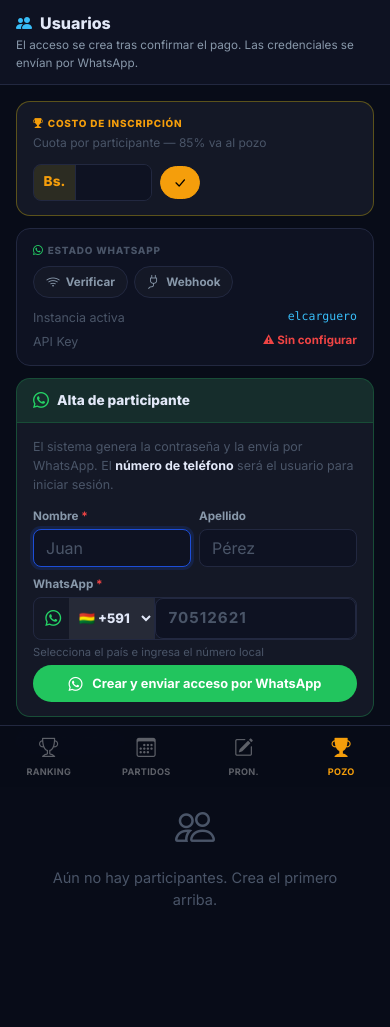
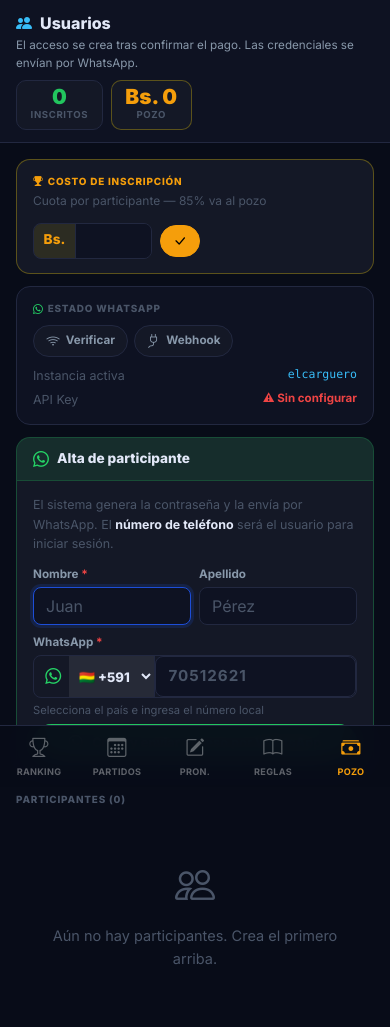
Before and after one commit to crismarbiker/mipolla, a Django app: page /admin/usuarios/ in a window 390 px wide. Shown: the part 57-1084 px from the top of the page. Run offline with Django 5.2, Linux system fonts and the light colour scheme; a user stored in the database is signed in; tables that the repository leaves empty hold one stand-in row (values such as "Sample post"); grey boxes marked "Sample" are stand-in pictures.

Commit message:
feat: reglas in mobile nav + admin shows inscritos and pool amount

```diff
--- a/polla/views.py
+++ b/polla/views.py
@@ -538,11 +538,20 @@ def admin_usuarios(request):
             return redirect('polla:admin_usuarios')
 
     from django.conf import settings as djsettings
+    from decimal import Decimal
     usuarios = User.objects.filter(is_staff=False).select_related('perfil').order_by('last_name', 'first_name')
     torneo_cfg = TorneoConfig.get()
+    # Count active participants with valid phone (for pozo)
+    inscritos = User.objects.filter(
+        is_active=True, is_staff=False,
+        perfil__telefono__regex=r'^\d{7,15}$',
+    ).count()
+    total_pozo = torneo_cfg.cuota * Decimal('0.85') * inscritos
     return render(request, 'polla/admin_usuarios.html', {
         'usuarios': usuarios,
         'cuota_actual': torneo_cfg.cuota,
+        'inscritos': inscritos,
+        'total_pozo': total_pozo,
         'wa_url':      getattr(djsettings, 'EVOLUTION_API_URL',  'http://elcarguero_evolution:8080'),
         'wa_instance': getattr(djsettings, 'EVOLUTION_INSTANCE', 'elcarguero'),
         'wa_key_ok':   bool(getattr(djsettings, 'EVOLUTION_API_KEY', '')),
--- a/templates/base.html
+++ b/templates/base.html
@@ -126,10 +126,12 @@
   <a href="{% url 'polla:pronosticos' %}" class="{% if request.resolver_match.url_name == 'pronosticos' %}active{% endif %}">
     <i class="bi bi-pencil-square"></i>Pron.
   </a>
-  <!-- Gran Pozo as 4th tab (gold color) -->
+  <a href="{% url 'polla:reglas' %}" class="{% if request.resolver_match.url_name == 'reglas' %}active{% endif %}">
+    <i class="bi bi-book{% if request.resolver_match.url_name == 'reglas' %}-fill{% endif %}"></i>Reglas
+  </a>
   <a href="{% url 'polla:gran_pozo' %}" class="{% if request.resolver_match.url_name == 'gran_pozo' %}active{% endif %}"
-     style="color:#F59E0B;">
-    <i class="bi bi-trophy-fill"></i>Pozo
+     style="{% if request.resolver_match.url_name != 'gran_pozo' %}color:#F59E0B;{% endif %}">
+    <i class="bi bi-cash-stack"></i>Pozo
   </a>
 </nav>
 
--- a/templates/polla/admin_usuarios.html
+++ b/templates/polla/admin_usuarios.html
@@ -3,8 +3,23 @@
 
 {% block content %}
 <div class="page-header">
-  <h1 class="page-title"><i class="bi bi-people-fill me-2" style="color:var(--info);"></i>Usuarios</h1>
-  <p class="page-sub">El acceso se crea tras confirmar el pago. Las credenciales se envían por WhatsApp.</p>
+  <div style="display:flex;align-items:flex-start;justify-content:space-between;flex-wrap:wrap;gap:.5rem;">
+    <div>
+      <h1 class="page-title"><i class="bi bi-people-fill me-2" style="color:var(--info);"></i>Usuarios</h1>
+      <p class="page-sub">El acceso se crea tras confirmar el pago. Las credenciales se envían por WhatsApp.</p>
+    </div>
+    <!-- Inscriptos summary -->
+    <div style="display:flex;gap:.5rem;flex-wrap:wrap;">
+      <div style="background:var(--card);border:1px solid var(--border);border-radius:10px;padding:.4rem .85rem;text-align:center;">
+        <div style="font-size:1.3rem;font-weight:900;color:var(--green);line-height:1;">{{ inscritos }}</div>
+        <div style="font-size:.6rem;font-weight:700;text-transform:uppercase;letter-spacing:.6px;color:var(--muted);">inscritos</div>
+      </div>
+      <div style="background:var(--card);border:1px solid rgba(255,215,0,.3);border-radius:10px;padding:.4rem .85rem;text-align:center;">
+        <div style="font-size:1.3rem;font-weight:900;color:var(--gold);line-height:1;">Bs. {{ total_pozo|floatformat:0 }}</div>
+        <div style="font-size:.6rem;font-weight:700;text-transform:uppercase;letter-spacing:.6px;color:var(--muted);">pozo</div>
+      </div>
+    </div>
+  </div>
 </div>
 
 <div class="px-3 py-3">
```
